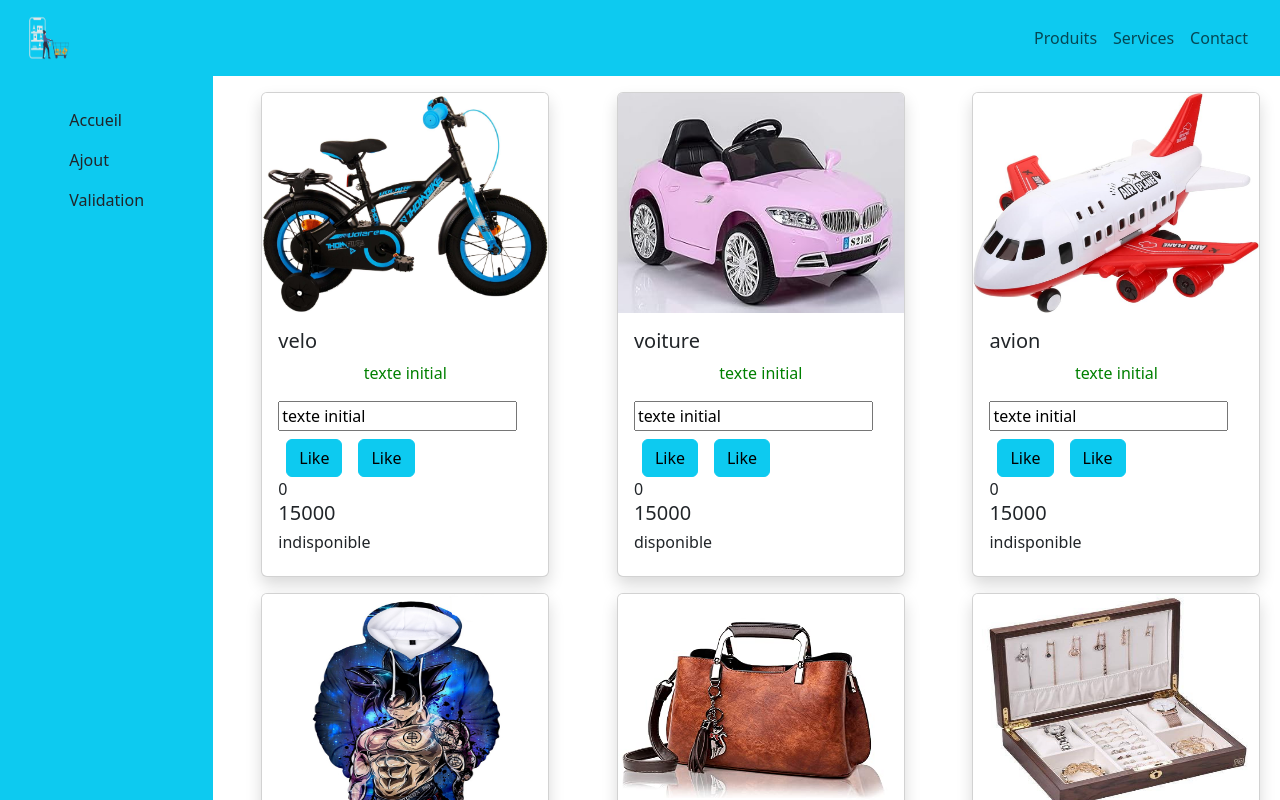
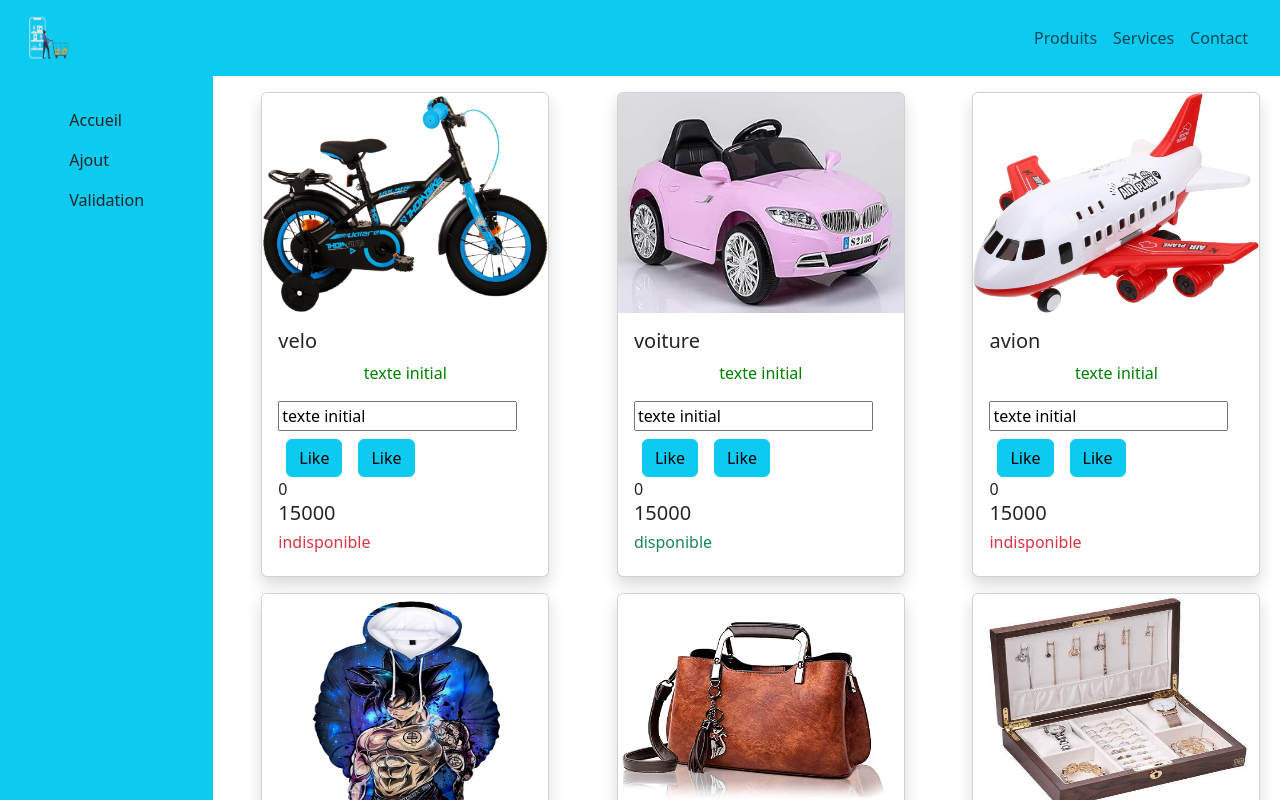
Before and after one commit to Dadowatt/projetAngular, an Angular app: page / in a window 1280 px wide. Shown: the top 800 px of the page. Built offline with nearby package versions, Linux system fonts and the light colour scheme.

Commit message:
mis à jour du projet

```diff
--- a/src/app/app.component.ts
+++ b/src/app/app.component.ts
@@ -15,7 +15,6 @@ import { CommonModule } from '@angular/common';
 export class AppComponent {
   title = 'firstProject';
   message="";
-
   produits = [
     { comment: "velo", prix: 15000, dispo: false, photo: "assets/1.jpg" },
     { comment: "voiture", prix: 15000, dispo: true, photo: "assets/2.jpg" },
--- a/src/app/article/article.component.html
+++ b/src/app/article/article.component.html
@@ -7,12 +7,12 @@
              <input type="text"[(ngModel)]="commentaires">
              <div class="d-flex">
                 <a href="#" class="btn btn-info mt-2 mx-2" (click)="addLike()">Like</a>
-             <a href="#" class="btn btn-info mt-2 mx-2" (click)="disLike()">Like</a>
+                <a href="#" class="btn btn-info mt-2 mx-2" (click)="disLike()">Like</a>
              </div>
              <span class="card-text">{{like}}</span>
              <h5> {{prix}} </h5>
-             <h6 *ngIf="dispo==true"> disponible </h6>
-             <h6 *ngIf="dispo==false"> indisponible </h6>
+             <h6 *ngIf="dispo==true" class="text-success"> disponible </h6>
+             <h6 *ngIf="dispo==false" class="text-danger"> indisponible </h6>
          </div>
 </div>
  </div>
--- a/src/app/article/article.component.ts
+++ b/src/app/article/article.component.ts
@@ -26,8 +26,5 @@ export class ArticleComponent {
     if(this.like > 0){
       this.like--;
     }
-
   }
-
-
 }
--- a/src/app/nav/nav.component.html
+++ b/src/app/nav/nav.component.html
@@ -1,5 +1,3 @@
-<!-- <h1>page de nav</h1>
-<a href="#" class="btn btn-success">bouton</a> -->
 <nav class="navbar navbar-expand-lg navbar-light bg-info px-4">
     <a class="navbar-brand" href="#">
       <img [src]="logo" width="50" height="50" alt="Logo">
```
Also changed, not shown: src/app/app.component.html (line endings or trailing spaces).
